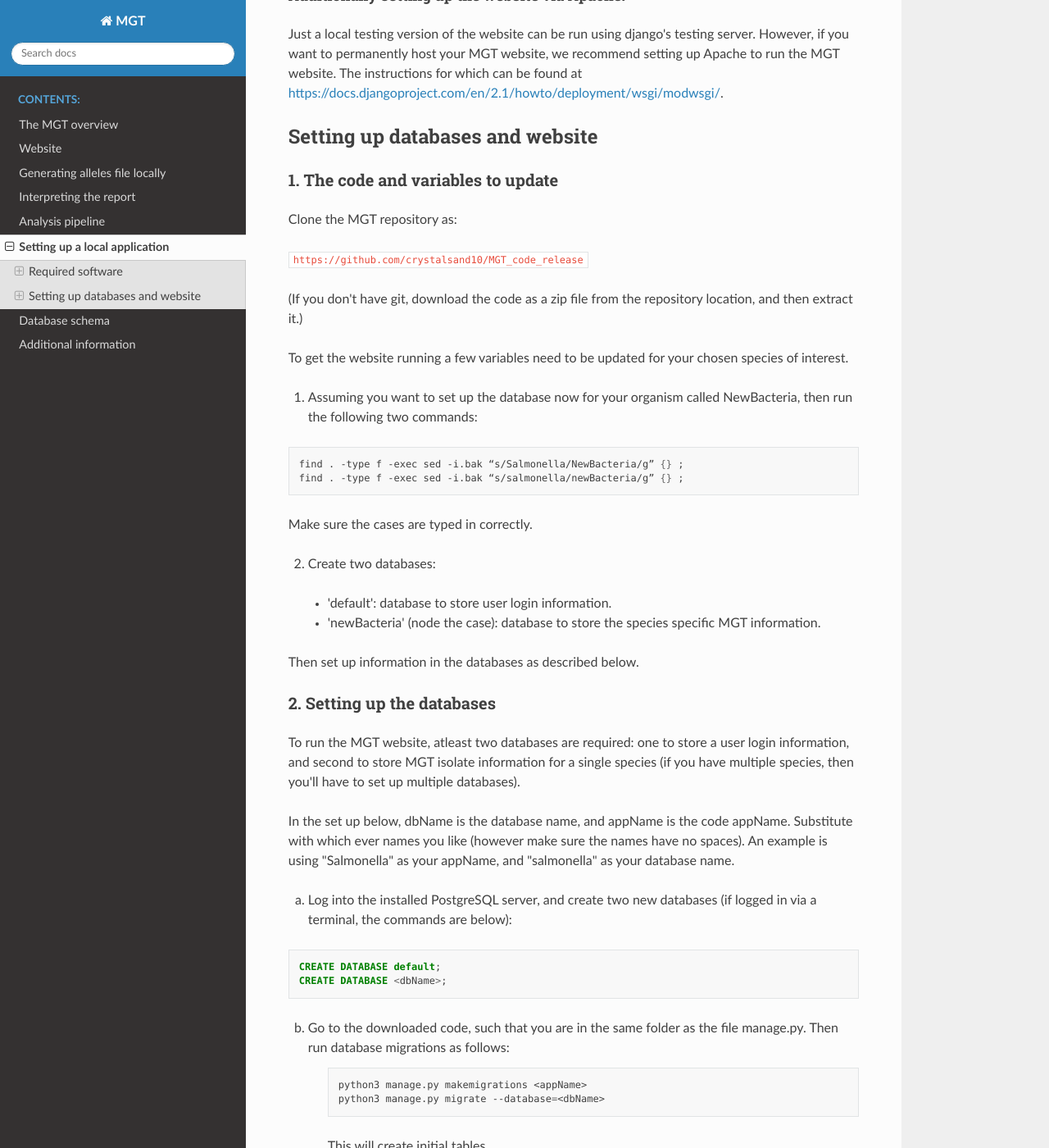
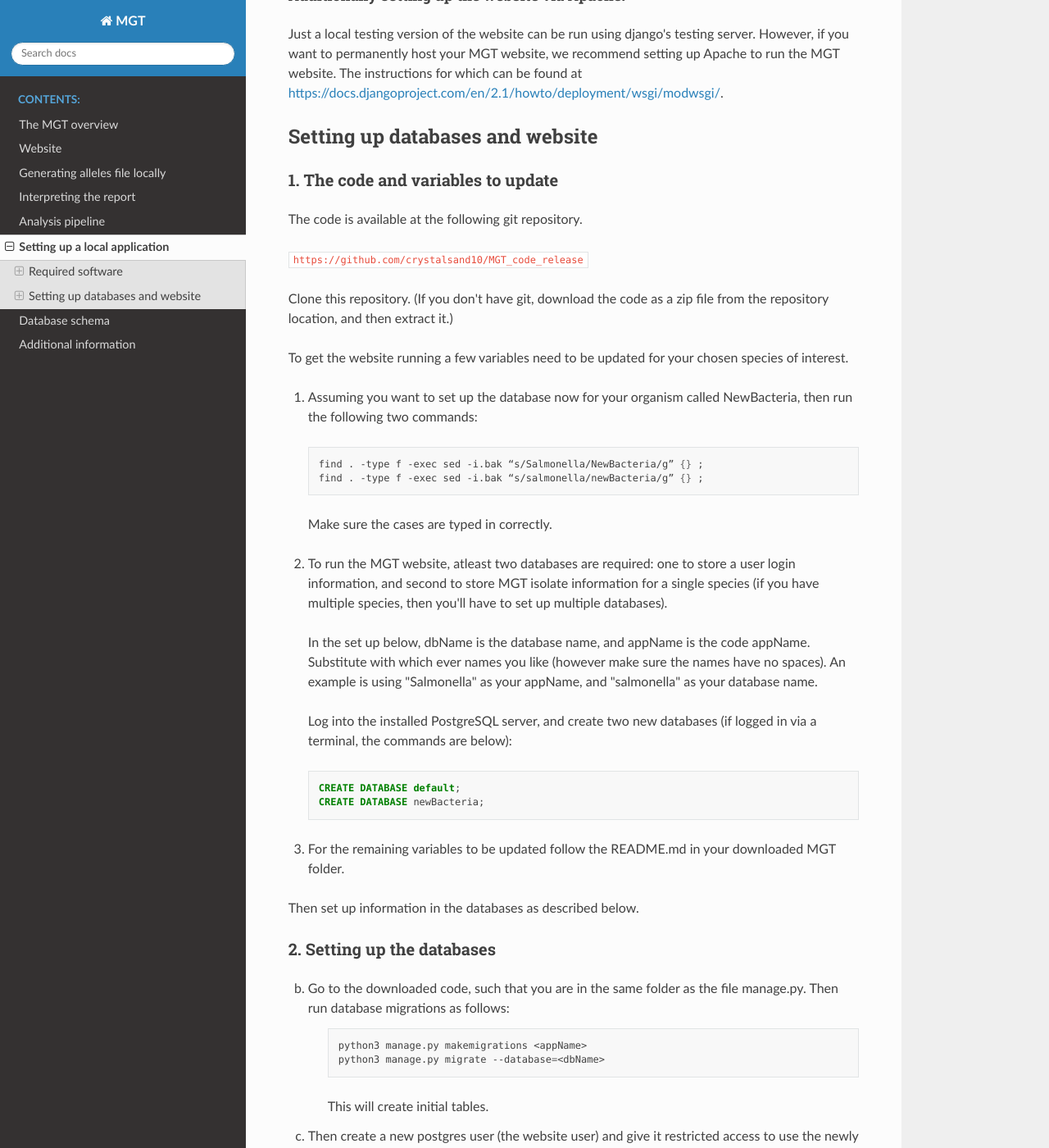
Before and after one commit to crystalsand10/MGT_docs, a Sphinx documentation site: the page built from source/installation.rst, in a window 1280 px wide and 1400 px high, scrolled down 1055 px. Shown: the whole window at 82% size. Built offline with Sphinx 7.4.7 and the Read the Docs theme 2.0.0, drawn with Linux system fonts in a browser that asks for light colours; some of the changed lines change nothing that is shown; some of the changed text lies outside the part shown.

Commit message:
installtion

```diff
--- a/source/installation.rst
+++ b/source/installation.rst
@@ -4,7 +4,7 @@
 Setting up a local application
 ***********************************************
 
-We provide the website code, so that you can set up your own MGT website to assign MGT's to perhaps assign MGT for your own organism.
+We provide all code required to be able to set up your own MGT website and perhaps assign MGT for your own organism.
 
 Setting up locally requires python3, pip3 (to install various python packages) and PostgreSQL database system.
 
@@ -56,28 +56,43 @@ Setting up databases and website
 1. The code and variables to update
 ------------------------------------
 
-Clone the MGT repository as:
+The code is available at the following git repository.
 
 ``https://github.com/crystalsand10/MGT_code_release``
 
-(If you don't have git, download the code as a zip file from the repository location, and then extract it.)
+Clone this repository. (If you don't have git, download the code as a zip file from the repository location, and then extract it.)
 
 To get the website running a few variables need to be updated for your chosen species of interest.
 
 1. Assuming you want to set up the database now for your organism called NewBacteria, then run the following two commands:
 
-.. code-block:: bash
+  .. code-block:: bash
 
-	find . -type f -exec sed -i.bak “s/Salmonella/NewBacteria/g” {} ;
-	find . -type f -exec sed -i.bak “s/salmonella/newBacteria/g” {} ;
+  	find . -type f -exec sed -i.bak “s/Salmonella/NewBacteria/g” {} ;
+  	find . -type f -exec sed -i.bak “s/salmonella/newBacteria/g” {} ;
 
 
-Make sure the cases are typed in correctly.
+  Make sure the cases are typed in correctly.
 
-2. Create two databases:
 
-  - 'default': database to store user login information.
-  - 'newBacteria' (node the case): database to store the species specific MGT information.
+2. To run the MGT website, atleast two databases are required: one to store a user login information, and second to store MGT isolate information for a single species (if you have multiple species, then you'll have to set up multiple databases).
+
+  In the set up below, dbName is the database name, and appName is the code appName. Substitute with which ever names you like (however make sure the names have no spaces). An example is using "Salmonella" as your appName, and "salmonella" as your database name.
+
+
+  Log into the installed PostgreSQL server, and create two new databases (if logged in via a terminal, the commands are below):
+
+
+
+  .. code-block:: SQL
+
+  	CREATE DATABASE default;
+  	CREATE DATABASE newBacteria;
+
+
+
+
+3. For the remaining variables to be updated follow the README.md in your downloaded MGT folder.
 
 
 Then set up information in the databases as described below.
@@ -85,19 +100,6 @@ Then set up information in the databases as described below.
 2. Setting up the databases
 ---------------------------
 
-To run the MGT website, atleast two databases are required: one to store a user login information, and second to store MGT isolate information for a single species (if you have multiple species, then you'll have to set up multiple databases).
-
-In the set up below, dbName is the database name, and appName is the code appName. Substitute with which ever names you like (however make sure the names have no spaces). An example is using "Salmonella" as your appName, and "salmonella" as your database name.
-
-
-a. Log into the installed PostgreSQL server, and create two new databases (if logged in via a terminal, the commands are below):
-
-
-
-.. code-block:: SQL
-
-	CREATE DATABASE default;
-	CREATE DATABASE <dbName>;
 
 
 
```
